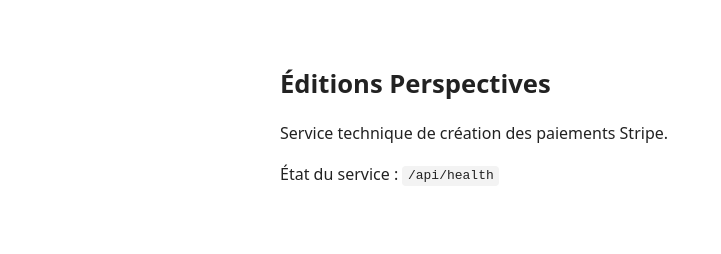
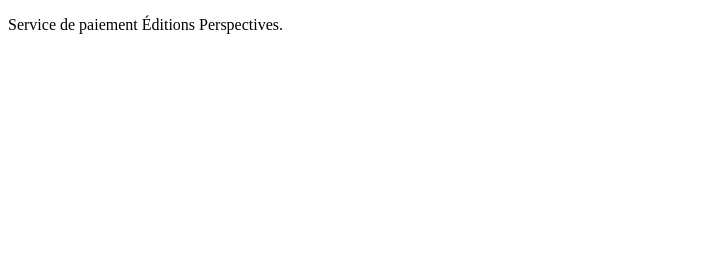
Before and after one commit to marcdelacour-cyber/editions-perspectives-checkout, a website: page index.html in a window 1280 px wide. Shown: the whole page, without its empty margins (0-721 px from the left). Drawn offline with Linux system fonts and the light colour scheme.

Commit message:
Add files via upload

```diff
--- a/index.html
+++ b/index.html
@@ -1,19 +1 @@
-<!doctype html>
-<html lang="fr">
-<head>
-  <meta charset="utf-8">
-  <meta name="robots" content="noindex">
-  <meta name="viewport" content="width=device-width, initial-scale=1">
-  <title>Éditions Perspectives — service de paiement</title>
-  <style>
-    body{font-family:system-ui,-apple-system,Segoe UI,Roboto,sans-serif;max-width:720px;margin:64px auto;padding:0 24px;line-height:1.55;color:#222}
-    h1{font-size:1.6rem}
-    code{background:#f3f3f3;padding:.15rem .35rem;border-radius:.25rem}
-  </style>
-</head>
-<body>
-  <h1>Éditions Perspectives</h1>
-  <p>Service technique de création des paiements Stripe.</p>
-  <p>État du service : <code>/api/health</code></p>
-</body>
-</html>
+<!doctype html><html lang="fr"><head><meta charset="utf-8"><meta name="robots" content="noindex"><title>Éditions Perspectives — Checkout</title></head><body><p>Service de paiement Éditions Perspectives.</p></body></html>
--- a/package.json
+++ b/package.json
@@ -1,6 +1,6 @@
 {
   "name": "editions-perspectives-checkout",
-  "version": "1.0.0",
+  "version": "3.0.0",
   "private": true,
-  "description": "Backend sécurisé Stripe Checkout pour Éditions Perspectives"
+  "description": "Secure Stripe Checkout backend for Éditions Perspectives using Stripe catalogue Price IDs"
 }
```
Also changed, not shown: README.md.
